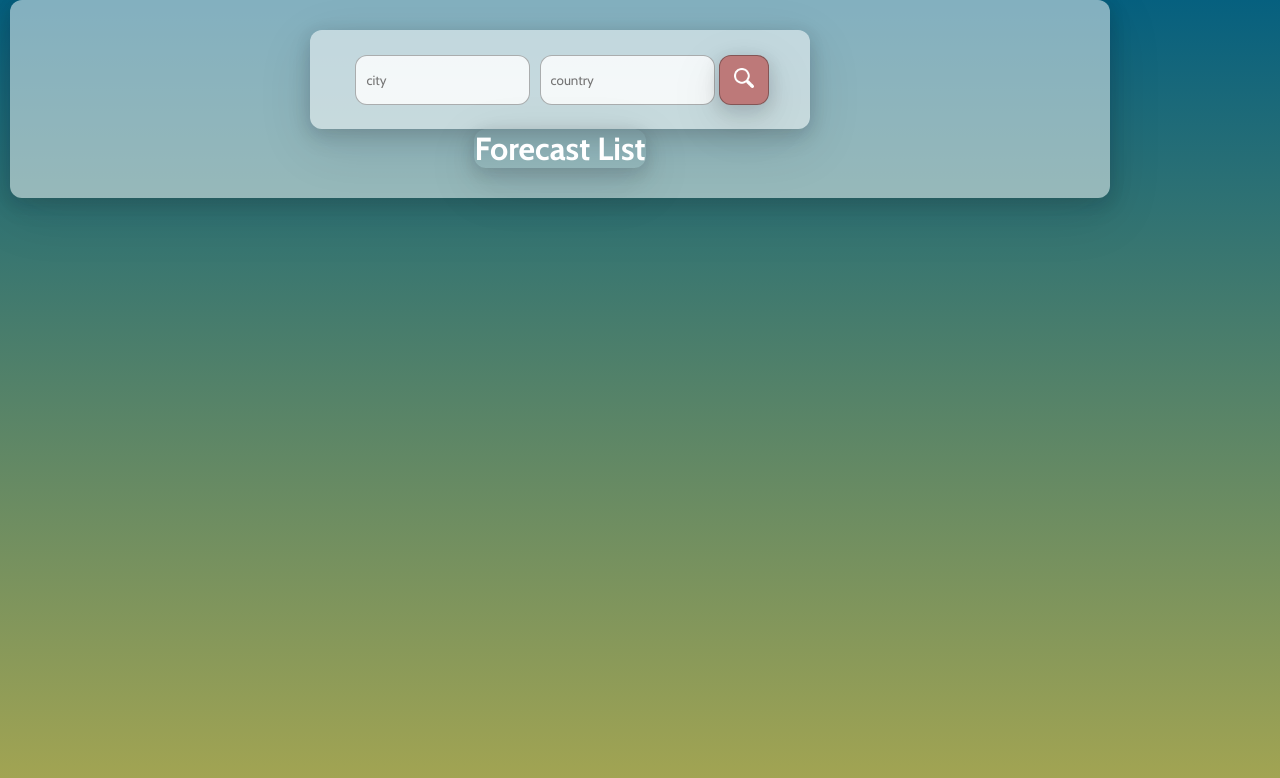
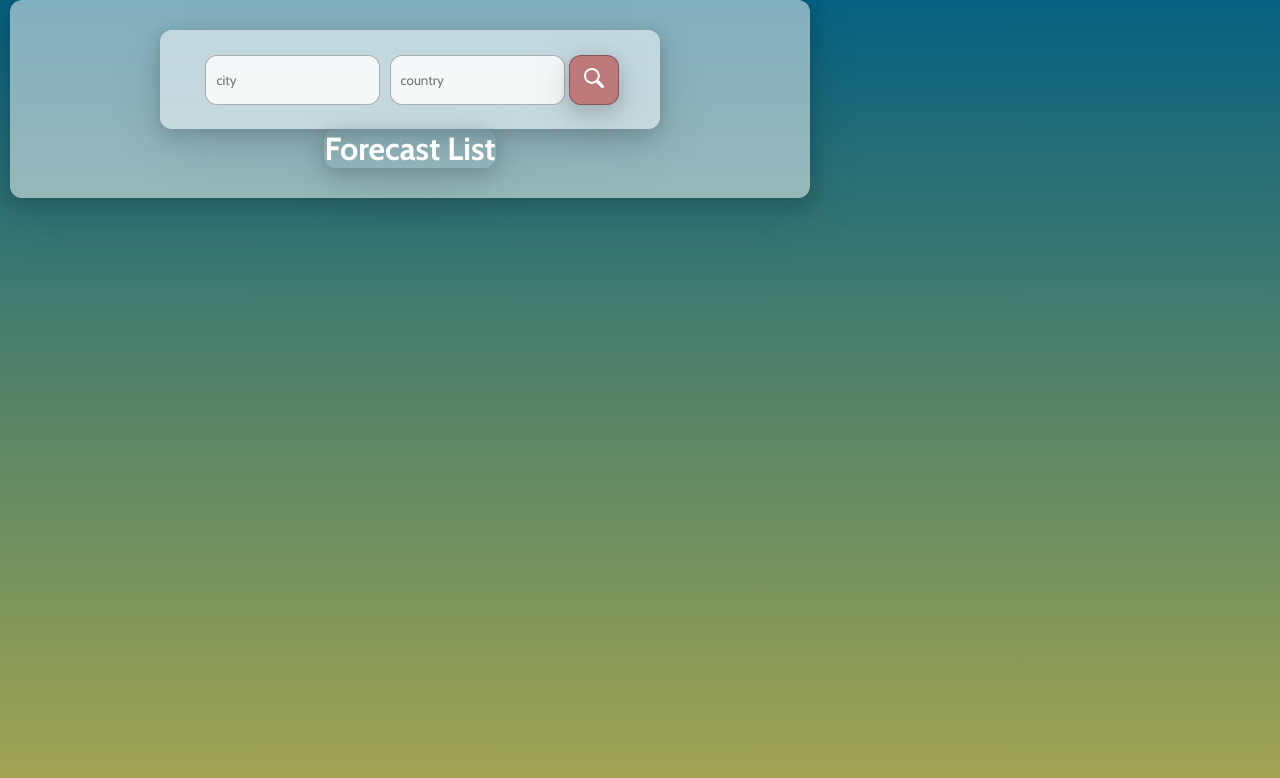
Before and after one commit to lrvaka/weather-app-v2, a React (Create React App) app: page / in a window 1280 px wide. Shown: the top 778 px of the page. Built offline with nearby package versions, Linux system fonts and the light colour scheme.

Commit message:
add error modal

```diff
--- a/src/App.js
+++ b/src/App.js
@@ -8,14 +8,17 @@ function App() {
   const [forecastInfo, setForecastInfo] = useState([]);
 
   async function fetchForecastHandler(e) {
-    const response = await fetch(`https://api.openweathermap.org/data/2.5/forecast?q=${e.city},${e.country}&units=imperial&appid=2c3448653d26657e8f7d970848003330`)
-    const data = await response.json();
+    let response = await fetch(`https://api.openweathermap.org/data/2.5/forecast?q=${e.city},${e.country}&units=imperial&appid=2c3448653d26657e8f7d970848003330`)
+    if (!response.ok) {
+      throw new Error(`HTTP error! status: ${response.status}`);
+    }
+    let data = await response.json();
 
     console.log(data);
   }
   return (
-    <div className={styles.App}>
-      <Card className={styles.Forecast}>
+    <div className={styles.app}>
+      <Card className={styles.forecast}>
         <SearchForm onFetchForecast={fetchForecastHandler} />
         <ForecastList  />
       </Card>
--- a/src/App.module.css
+++ b/src/App.module.css
@@ -1,4 +1,4 @@
-.App {
+.app {
   background-color: #a6a651;
   background-image: linear-gradient(0deg, #a6a651 0%, #06607f 100%);
   height: 100vh;
@@ -7,10 +7,10 @@
    overflow: auto;
 }
 
-.Forecast {
+.forecast {
   padding: 30px 10px;
   margin: 0px 10px;
-  max-width: 1100px;
+  max-width: 800px;
   background-color: rgb(255, 255, 255, 0.5);
   display: flex;
   flex-direction: column;
--- a/src/UI/Card/Card.js
+++ b/src/UI/Card/Card.js
@@ -1,5 +1,5 @@
 import styles from "./Card.module.css";
 
 export default function Card({ children, className }) {
-  return <div className={`${styles.Card} ${className}`}>{children}</div>;
+  return <div className={`${styles.card} ${className}`}>{children}</div>;
 }
--- a/src/UI/Card/Card.module.css
+++ b/src/UI/Card/Card.module.css
@@ -1,4 +1,4 @@
-.Card {
+.card {
   border-radius: 12px;
   box-shadow: rgba(17, 17, 26, 0.1) 0px 4px 16px, rgba(17, 17, 26, 0.1) 0px 8px 24px, rgba(17, 17, 26, 0.1) 0px 16px 56px;
 }
--- /dev/null
+++ b/src/UI/ErrorModal/ErrorModal.js
@@ -0,0 +1,15 @@
+import Card from "../Card/Card";
+import styles from "./ErrorModal.module.css";
+
+export default function ErrorModal({onConfirm, title, message}) {
+  return (
+    <div>
+      <div className={styles.backdrop} onClick={onConfirm}>
+          <Card className={styles.modal}>
+              <h1>{title}</h1>
+              <h1>{message}</h1>
+          </Card>
+      </div>
+    </div>
+  );
+}
--- /dev/null
+++ b/src/UI/ErrorModal/ErrorModal.module.css
@@ -0,0 +1,18 @@
+.backdrop {
+    position: fixed;
+    top: 0;
+    left: 0;
+    width: 100%;
+    height: 100vh;
+    z-index: 10;
+    background: rgba(0, 0, 0, 0.75);
+  }
+
+  .modal {
+    position: fixed;
+    top: 30vh;
+    left: 10%;
+    width: 80%;
+    z-index: 100;
+    overflow: hidden;
+  }
--- a/src/components/SearchForm/SearchForm.js
+++ b/src/components/SearchForm/SearchForm.js
@@ -1,59 +1,98 @@
-import { useState } from "react";
+import React, { useState, useRef } from "react";
 
 import styles from "./SearchForm.module.css";
 import Card from "../../UI/Card/Card";
+import ErrorModal from '../../UI/ErrorModal/ErrorModal';
 import searchIcon from "../../assets/magnifying-glass.png";
-// const onSubmitHandler = (e) => {
-//   e.preventDefault();
 
-//   const userData = {
-//     user: enteredUser,
-//     age: enteredAge,
-//   };
+export default function SearchForm({ onFetchForecast }) {
+  const cityInputRef = useRef(); //Ref allows for rendering only when the form is submitted, with one value
+  const countryInputRef = useRef();
+  const [error, setError] = useState();
 
-//   props.onAddUser(userData);
-// };
+  // const [enteredCity, setEnteredCity] = useState("");
+  // const [enteredCountry, setEnteredCountry] = useState("");
 
-export default function SearchForm(props) {
-  const [enteredCity, setEnteredCity] = useState();
-  const [enteredCountry, setEnteredCountry] = useState();
+  // const cityChangeHandler = (e) => {
+  //   setEnteredCity(e.target.value);
+  // };
 
-  const cityChangeHandler = (e) => {
-    setEnteredCity(e.target.value);
-  };
-
-  const countryChangeHandler = (e) => {
-    setEnteredCountry(e.target.value);
-  };
+  // const countryChangeHandler = (e) => {
+  //   setEnteredCountry(e.target.value);
+  // };
 
   const onSubmitHandler = (e) => {
     e.preventDefault();
+    let cityInput = cityInputRef.current.value;
+    let countryInput = countryInputRef.current.value;
+    if (cityInput.trim().length === 0 && countryInput.trim().length === 0) {
+      setError({
+        title: "Missing city & country",
+        message: "Please enter a city & country",
+      });
+      console.log(error);
+      return;
+    }
+    if (cityInput.length === 0) {
+      setError({
+        title: "Missing city",
+        message: "Please enter a city alongside the country",
+      });
+      console.log(error);
+      return; //Checks if the input was empty, returns and exits the function if empty
+    }
+    if (countryInput.trim().length === 0) {
+      setError({
+        title: "Missing country",
+        message: "Please enter a country alongside the city",
+      });
+      console.log(error);
+      return;
+    }
     const weatherLocation = {
-      city: enteredCity,
-      country: enteredCountry,
+      city: cityInputRef.current.value,
+      country: countryInputRef.current.value,
     };
-    console.log(weatherLocation)
-    props.onFetchForecast(weatherLocation);
+    console.log(weatherLocation);
+    onFetchForecast(weatherLocation);
   };
+
+  const errorHandler = () => {
+    setError(null);
+  };
+
   return (
-    <Card className={styles.Container}>
-      <form className={styles.SearchForm} onSubmit={onSubmitHandler}>
+    <React.Fragment>
+    {error && (
+        <ErrorModal
+          title={error.title}
+          message={error.message}
+          onConfirm={errorHandler}
+          title={error.title}
+          message={error.message}
+        />
+      )}
+    <Card className={styles.container}>
+      <form className={styles.searchForm} onSubmit={onSubmitHandler}>
         <input
           name="city"
           type="text"
           placeholder="city"
-          onChange={cityChangeHandler}
+          ref={cityInputRef}
+          // onChange={cityChangeHandler}
         />
         <input
           name="country"
           type="text"
           placeholder="country"
-          onChange={countryChangeHandler}
+          ref={countryInputRef}
+          // onChange={countryChangeHandler}
         />
         <button type="submit">
           <img src={searchIcon} alt="search icon" />
         </button>
       </form>
     </Card>
+    </React.Fragment>
   );
 }
--- a/src/components/SearchForm/SearchForm.module.css
+++ b/src/components/SearchForm/SearchForm.module.css
@@ -1,11 +1,11 @@
-.Container {
+.container {
   background-color: rgb(255, 255, 255, 0.5);
   padding: 20px;
   width: 90%;
   max-width: 500px;
 }
 
-.SearchForm {
+.searchForm {
   display: flex;
   justify-content: center;
   align-items: center;
```
Also changed, not shown: 1 other file (tests, documents, lock files or other folders).
